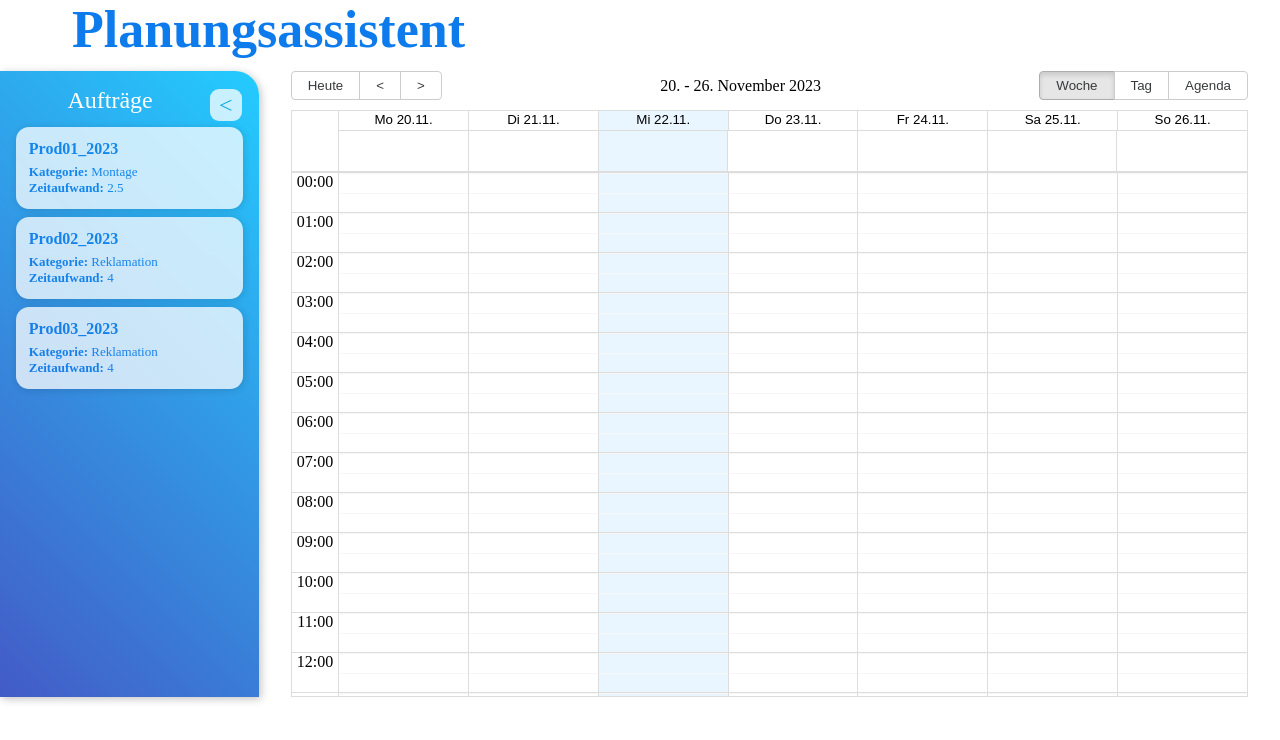
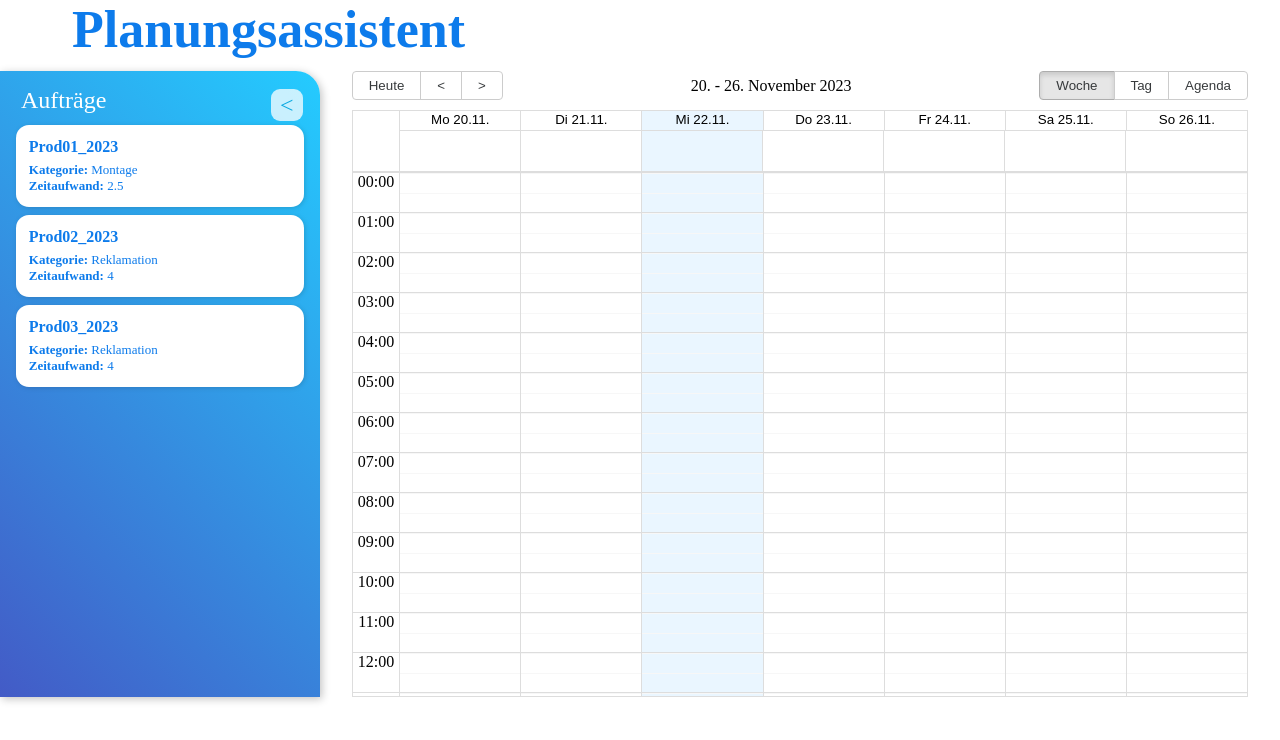
Before and after one commit to ScheduPlan/frontend, a React (Create React App) app: page /manager/schedule in a window 1280 px wide. Shown: the top 740 px of the page. Built offline with nearby package versions, Linux system fonts and the light colour scheme; the HTML template or start-up script is replaced by a standard one.

Commit message:
feat: edited styling of the sidebar

```diff
--- a/src/components/Sidebar.module.css
+++ b/src/components/Sidebar.module.css
@@ -1,6 +1,7 @@
 .sidebar {
     position: relative;
-    width: 25%;
+    width: 33%;
+    min-width: 250px;
     height: calc(100vh - 174px);
     padding: 1rem;
     background: linear-gradient(45deg, #2440BDDB 0%, #00C3FFDB 100%);
@@ -12,12 +13,13 @@
 }
 
 .sidebar h2 {
-    text-align: center;
+    text-align: left;
     font-weight: 400;
     margin-top: 0;
     font-size: 1.5rem;
     display: inline-block;
     width: 83%;
+    margin-left: 5px;
 }
 
 .sidebar .btn_close {
@@ -61,9 +63,8 @@
     margin: 0.5rem 0;
     padding: 0.8rem;
     background: #fff;
-    opacity: 0.75;
     border-radius: 13px;
-    box-shadow: 1px 1px 8px #00000030;
+    box-shadow: 1px 1px 5px var(--shadow);
     cursor: pointer;
     transition: 0.4s ease;
 }
@@ -97,7 +98,7 @@
 
 
 .sidebar_closed {
-    margin-left: -310px;
+    margin-left: -33%;
 }
 
 .sidebar_closed .btn_close {
```
